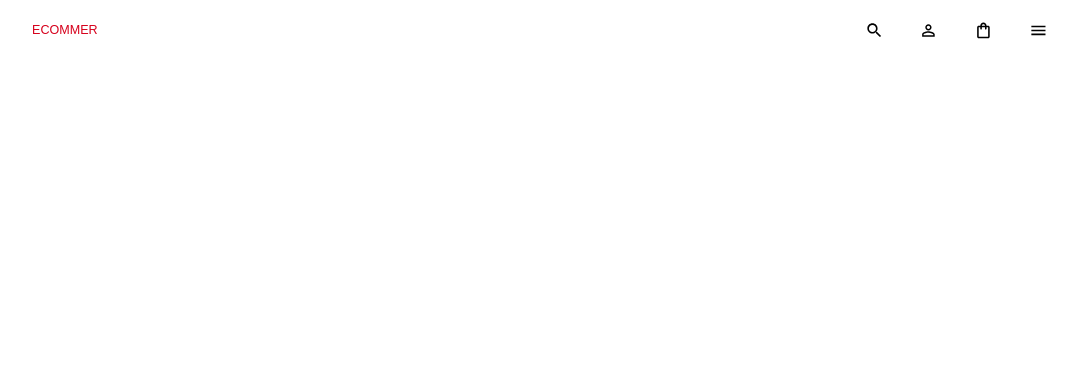
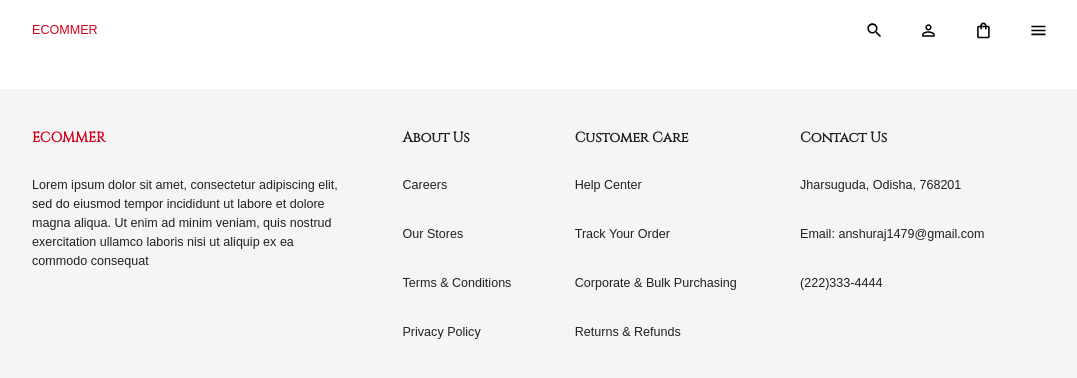
Before and after one commit to goku-raj/ecommerce-assessments, a React (Vite) app: page /checkout/success in a window 1280 px wide. Shown: the top 378 px of the page, without its empty margins (96-1173 px from the left). Built offline with nearby package versions, Linux system fonts and the light colour scheme; a web font is replaced by a local one.

Commit message:
Home section

```diff
--- a/src/components/Item.jsx
+++ b/src/components/Item.jsx
@@ -17,16 +17,6 @@ const Item = ({ item, width }) => {
   } = useTheme();
 
   const { category, price, name, image } = item.attributes;
-  const {
-    data: {
-      attributes: {
-        formats: {
-          medium: { url },
-        },
-      },
-    },
-  } = image;
-
   return (
     <Box width={width}>
       <Box
@@ -37,8 +27,8 @@ const Item = ({ item, width }) => {
         <img
           alt={item.name}
           width="300px"
-          height="400px"
-          src={`http://localhost:1337${url}`}
+          height="300px"
+          src={item?.attributes?.image?.data?.attributes?.url}
           onClick={() => navigate(`/item/${item.id}`)}
           style={{ cursor: "pointer" }}
         />
@@ -51,8 +41,7 @@ const Item = ({ item, width }) => {
           padding="0 5%"
         >
           <Box display="flex" justifyContent="space-between">
-
-          {/* AMOUNT */}
+            {/* AMOUNT */}
             <Box
               display="flex"
               alignItems="center"
@@ -88,7 +77,7 @@ const Item = ({ item, width }) => {
             .replace(/^./, (str) => str.toUpperCase())}
         </Typography>
         <Typography>{name}</Typography>
-        <Typography fontWeight="bold">${price}</Typography>
+        <Typography fontWeight="bold">₹{price}</Typography>
       </Box>
     </Box>
   );
--- a/src/scenes/global/CartMenu.jsx
+++ b/src/scenes/global/CartMenu.jsx
@@ -70,7 +70,7 @@ const CartMenu = () => {
                       alt={item?.name}
                       width="123px"
                       height="164px"
-                      src={`http://localhost:1337${item?.attributes?.image?.data?.attributes?.formats?.medium?.url}`}
+                      src={item?.attributes?.image?.data?.attributes?.url}
                     />
                   </Box>
                   <Box flex="1 1 60%">
@@ -126,7 +126,7 @@ const CartMenu = () => {
           <Box m="20px 0">
             <FlexBox m="20px 0">
               <Typography fontWeight="bold">SUBTOTAL</Typography>
-              <Typography fontWeight="bold">${totalPrice}</Typography>
+              <Typography fontWeight="bold">₹{totalPrice}</Typography>
             </FlexBox>
             <Button
               sx={{
--- a/src/scenes/global/Footer.jsx
+++ b/src/scenes/global/Footer.jsx
@@ -1,9 +1,74 @@
-import React from 'react'
+import { useTheme } from "@emotion/react";
+import { Box, Typography } from "@mui/material";
+import { shades } from "../../theme";
 
-const Footer = () => {
+function Footer() {
+  const {
+    palette: { neutral },
+  } = useTheme();
   return (
-    <div>Footer</div>
-  )
+    <Box marginTop="70px" padding="40px 0" backgroundColor={neutral.light}>
+      <Box
+        width="80%"
+        margin="auto"
+        display="flex"
+        justifyContent="space-between"
+        flexWrap="wrap"
+        rowGap="30px"
+        columnGap="clamp(20px, 30px, 40px)"
+      >
+        <Box width="clamp(20%, 30%, 40%)">
+          <Typography
+            variant="h4"
+            fontWeight="bold"
+            mb="30px"
+            color={shades.secondary[500]}
+          >
+            ECOMMER
+          </Typography>
+          <div>
+            Lorem ipsum dolor sit amet, consectetur adipiscing elit, sed do
+            eiusmod tempor incididunt ut labore et dolore magna aliqua. Ut enim
+            ad minim veniam, quis nostrud exercitation ullamco laboris nisi ut
+            aliquip ex ea commodo consequat
+          </div>
+        </Box>
+
+        <Box>
+          <Typography variant="h4" fontWeight="bold" mb="30px">
+            About Us
+          </Typography>
+          <Typography mb="30px">Careers</Typography>
+          <Typography mb="30px">Our Stores</Typography>
+          <Typography mb="30px">Terms & Conditions</Typography>
+          <Typography mb="30px">Privacy Policy</Typography>
+        </Box>
+
+        <Box>
+          <Typography variant="h4" fontWeight="bold" mb="30px">
+            Customer Care
+          </Typography>
+          <Typography mb="30px">Help Center</Typography>
+          <Typography mb="30px">Track Your Order</Typography>
+          <Typography mb="30px">Corporate & Bulk Purchasing</Typography>
+          <Typography mb="30px">Returns & Refunds</Typography>
+        </Box>
+
+        <Box width="clamp(20%, 25%, 30%)">
+          <Typography variant="h4" fontWeight="bold" mb="30px">
+            Contact Us
+          </Typography>
+          <Typography mb="30px">
+            Jharsuguda, Odisha, 768201
+          </Typography>
+          <Typography mb="30px" sx={{ wordWrap: "break-word" }}>
+            Email: anshuraj1479@gmail.com
+          </Typography>
+          <Typography mb="30px">(222)333-4444</Typography>
+        </Box>
+      </Box>
+    </Box>
+  );
 }
 
-export default Footer
+export default Footer;
--- a/src/scenes/home/MainCarousel.jsx
+++ b/src/scenes/home/MainCarousel.jsx
@@ -103,7 +103,7 @@ const MainCarousel = () => {
             maxWidth={isNonMobile ? undefined : "240px"}
           >
             <Typography color={shades.secondary[200]}>-- NEW ITEMS</Typography>
-            <Typography variant="h1">Summer Sale</Typography>
+            <Typography variant="h1">DIWALI Sale</Typography>
             <Typography
               fontWeight="bold"
               color={shades.secondary[300]}
--- a/src/scenes/home/ShoppingList.jsx
+++ b/src/scenes/home/ShoppingList.jsx
@@ -1,9 +1,106 @@
-import React from 'react'
+import React, { useEffect, useState } from "react";
+import Tabs from "@mui/material/Tabs";
+import Tab from "@mui/material/Tab";
+import Box from "@mui/material/Box";
+import Item from "../../components/Item";
+import { Typography } from "@mui/material";
+import useMediaQuery from "@mui/material/useMediaQuery";
+import { useDispatch, useSelector } from "react-redux";
+import { setItems } from "../../state";
 
 const ShoppingList = () => {
+  const dispatch = useDispatch();
+  const [value, setValue] = useState("all");
+  const items = useSelector((state) => state.cart.items);
+  const breakPoint = useMediaQuery("(min-width:600px)");
+  console.log("items", items);
+
+  const handleChange = (event, newValue) => {
+    setValue(newValue);
+  };
+
+  async function getItems() {
+    const items = await fetch(
+        "https://ecommerce-g73f.onrender.com/api/items?populate=image",
+      { method: "GET" }
+    );
+    const itemsJson = await items.json();
+    dispatch(setItems(itemsJson.data));
+  }
+
+  useEffect(() => {
+    getItems();
+  }, []); // eslint-disable-line react-hooks/exhaustive-deps
+
+  const headphones = items.filter(
+    (item) => item.attributes.category === "headphone"
+  );
+  const earbuds = items.filter(
+    (item) => item.attributes.category === "earbuds"
+  );
+  const smartwatch = items.filter(
+    (item) => item.attributes.category === "watch"
+  );
+  const speaker = items.filter(
+    (item) => item.attributes.category === "speaker"
+  );
+
   return (
-    <div>ShoppingList</div>
-  )
-}
+    <Box width="80%" margin="80px auto">
+      <Typography variant="h3" textAlign="center">
+        Our Featured <b>Products</b>
+      </Typography>
+      <Tabs
+        textColor="primary"
+        indicatorColor="primary"
+        value={value}
+        onChange={handleChange}
+        centered
+        TabIndicatorProps={{ sx: { display: breakPoint ? "block" : "none" } }}
+        sx={{
+          m: "25px",
+          "& .MuiTabs-flexContainer": {
+            flexWrap: "wrap",
+          },
+        }}
+      >
+        <Tab label="ALL" value="all" />
+        <Tab label="HEADPHONES" value="headphone" />
+        <Tab label="EARBUDS" value="earbuds" />
+        <Tab label="SMARTWATCH" value="smartwatch" />
+        <Tab label="SPEAKER" value="speaker" />
+      </Tabs>
+      <Box
+        margin="0 auto"
+        display="grid"
+        gridTemplateColumns="repeat(auto-fill, 300px)"
+        justifyContent="space-around"
+        rowGap="20px"
+        columnGap="1.33%"
+      >
+        {value === "all" &&
+          items.map((item) => (
+            <Item item={item} key={`${item.name}-${item.id}`} />
+          ))}
+        {value === "headphone" &&
+          headphones.map((item) => (
+            <Item item={item} key={`${item.name}-${item.id}`} />
+          ))}
+        {value === "earbuds" &&
+          earbuds.map((item) => (
+            <Item item={item} key={`${item.name}-${item.id}`} />
+          ))}
+        {value === "smartwatch" &&
+          smartwatch.map((item) => (
+            <Item item={item} key={`${item.name}-${item.id}`} />
+          ))}
+        {value === "speaker" &&
+          speaker.map((item) => (
+            <Item item={item} key={`${item.name}-${item.id}`} />
+          ))}
+      </Box>
+    </Box>
+  );
+};
 
-export default ShoppingList
+export default ShoppingList;
--- a/src/scenes/home/Subscribe.jsx
+++ b/src/scenes/home/Subscribe.jsx
@@ -1,9 +1,40 @@
-import React from 'react'
+import { Box, InputBase, Divider, Typography, IconButton } from "@mui/material";
+import MarkEmailReadOutlinedIcon from "@mui/icons-material/MarkEmailReadOutlined";
+import { useState } from "react";
 
 const Subscribe = () => {
+  const [email, setEmail] = useState("");
+
   return (
-    <div>Subscribe</div>
-  )
-}
+    <Box width="80%" margin="80px auto" textAlign="center">
+      <IconButton>
+        <MarkEmailReadOutlinedIcon fontSize="large" />
+      </IconButton>
+      <Typography variant="h3">Subscribe To Our Newsletter</Typography>
+      <Typography>
+        and receive $20 coupon for your first order when you checkout
+      </Typography>
+      <Box
+        p="2px 4px"
+        m="15px auto"
+        display="flex"
+        alignItems="center"
+        width="75%"
+        backgroundColor="#F2F2F2"
+      >
+        <InputBase
+          sx={{ ml: 1, flex: 1 }}
+          placeholder="Enter email"
+          onChange={(e) => setEmail(e.target.value)}
+          value={email}
+        />
+        <Divider sx={{ height: 28, m: 0.5 }} orientation="vertical" />
+        <Typography sx={{ p: "10px", ":hover": { cursor: "pointer" } }}>
+          Subscribe
+        </Typography>
+      </Box>
+    </Box>
+  );
+};
 
-export default Subscribe
+export default Subscribe;
```
Also changed, not shown: 1 other file (tests, documents, lock files or other folders).
